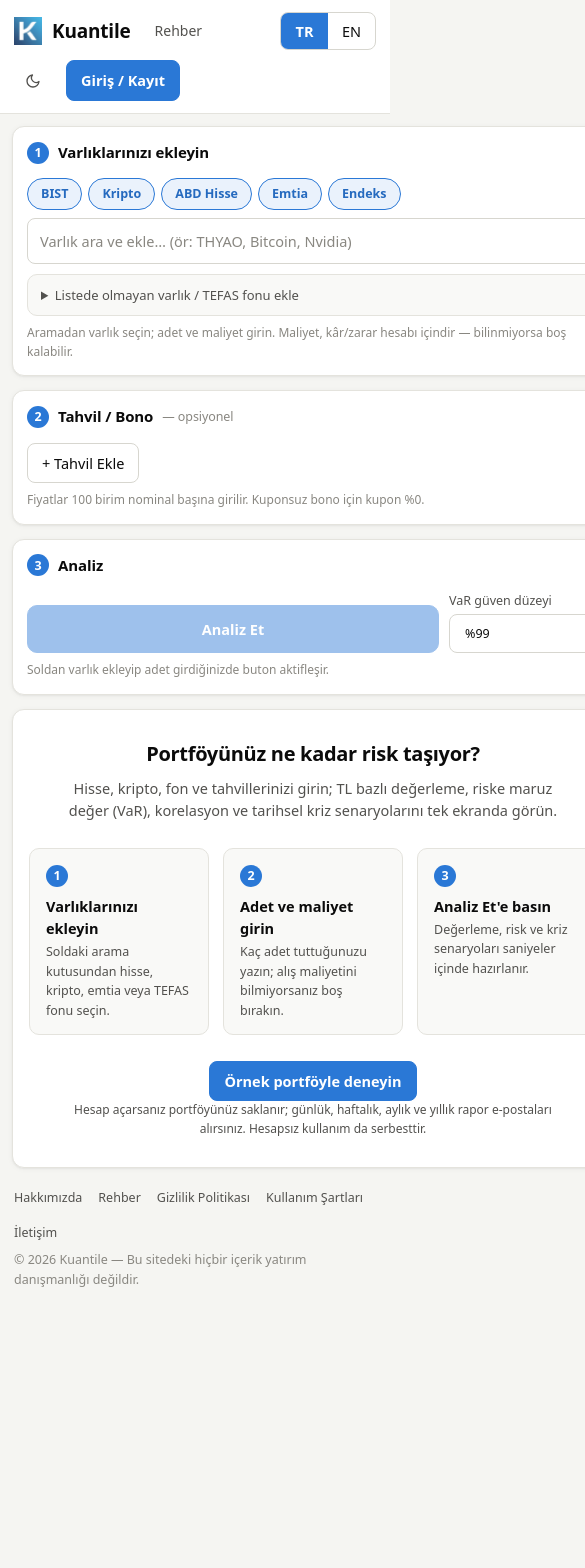
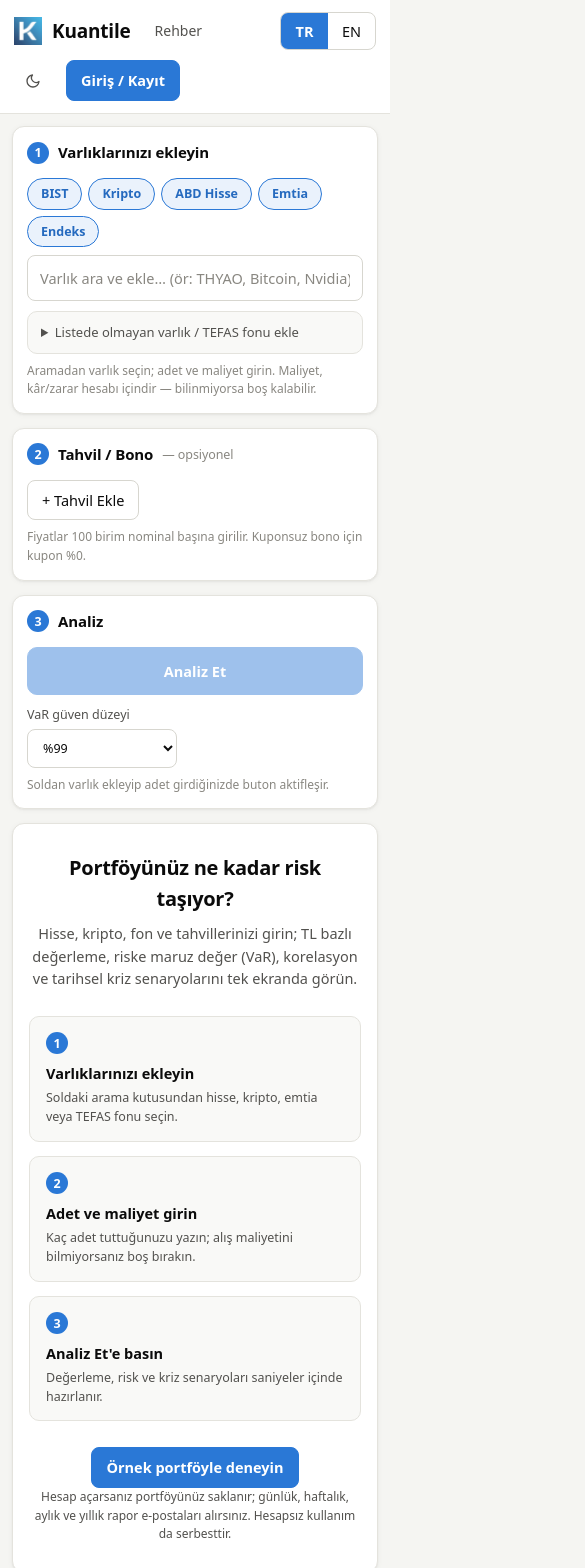
Before and after one commit to wal3ska/kuantileV2, a React (Vite) app in the folder frontend/: page / in a window 390 px wide. Shown: the top 1568 px of the page, 585 px wide, since content can reach past the window. Before the commit the page ends 1317 px from the top, so only its background shows below. Built offline with nearby package versions, Linux system fonts and the light colour scheme.

Commit message:
mobile grid fix

```diff
--- a/frontend/src/styles.css
+++ b/frontend/src/styles.css
@@ -101,15 +101,18 @@ body {
 
 .layout {
   display: grid;
-  grid-template-columns: 390px 1fr;
+  /* minmax(0,…): çocukların min-content genişliği sütunu patlatmasın */
+  grid-template-columns: 390px minmax(0, 1fr);
   gap: 24px;
   padding: 28px;
   max-width: 1480px;
   margin: 0 auto;
 }
 
+.layout > * { min-width: 0; }
+
 @media (max-width: 980px) {
-  .layout { grid-template-columns: 1fr; padding: 16px; }
+  .layout { grid-template-columns: minmax(0, 1fr); padding: 16px; }
 }
 
 .card {
@@ -622,6 +625,8 @@ details.acc .inner { padding: 13px; display: flex; flex-direction: column; gap:
 
 @media (max-width: 700px) {
   .layout { padding: 12px; gap: 14px; }
+  .steps { grid-template-columns: 1fr; }
+  .grid2 { grid-template-columns: minmax(0, 1fr); }
   .stack { gap: 14px; }
   .card { padding: 14px; }
   .tiles { grid-template-columns: repeat(auto-fit, minmax(150px, 1fr)); gap: 10px; }
```
